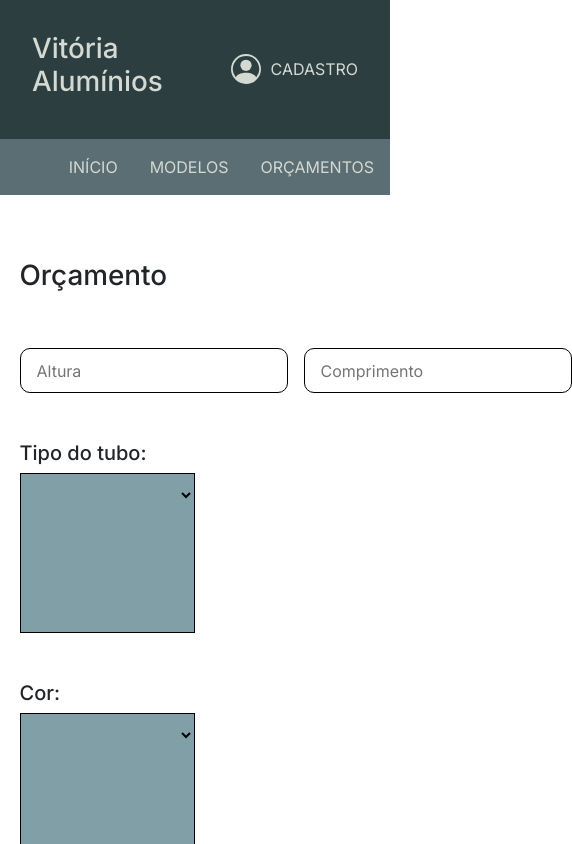
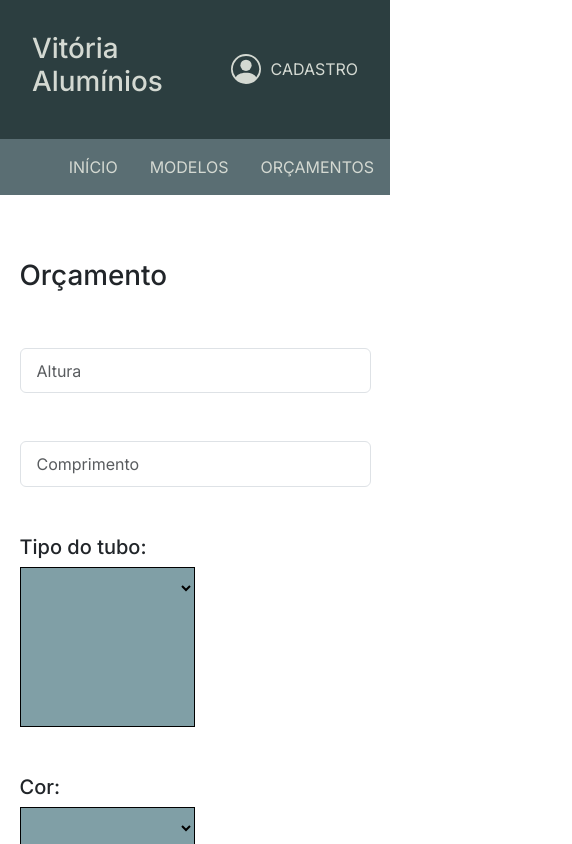
Before and after one commit to fernandapadilha/vitoria-aluminios, a Vue app: page /orcamento in a window 390 px wide. Shown: the top 844 px of the page, 572 px wide, since content can reach past the window. Built offline with nearby package versions, Linux system fonts and the light colour scheme.

Commit message:
Feat: input bootstrap e responsividade #10

```diff
--- a/src/views/OrcamentoView.vue
+++ b/src/views/OrcamentoView.vue
@@ -75,8 +75,8 @@ const acessorios = ref([
             <h1 class="form-titulo">Orçamento</h1>
 
             <div class="altura-comprimento">
-                <input type="text" name="altura" id="altura" placeholder="Altura" v-model="altura">
-                <input type="text" name="comprimento" id="comprimento" placeholder="Comprimento" v-model="comprimento">
+                <input class="form-control" type="text" name="altura" id="altura" placeholder="Altura" v-model="altura">
+                <input class="form-control" type="text" name="comprimento" id="comprimento" placeholder="Comprimento" v-model="comprimento">
             </div>
 
             <SelecaoTubo :tubos="tubos" />
@@ -111,8 +111,12 @@ const acessorios = ref([
     .altura-comprimento input {
         margin-top: 3rem;
         padding: .6rem 1rem;
-        border: 1px solid var(--cor-preto);
-        border-radius: 10px;
+    }
+
+    @media(max-width: 630px) {
+        .altura-comprimento {
+            grid-template-columns: auto;
+        }
     }
 
 </style>
```
